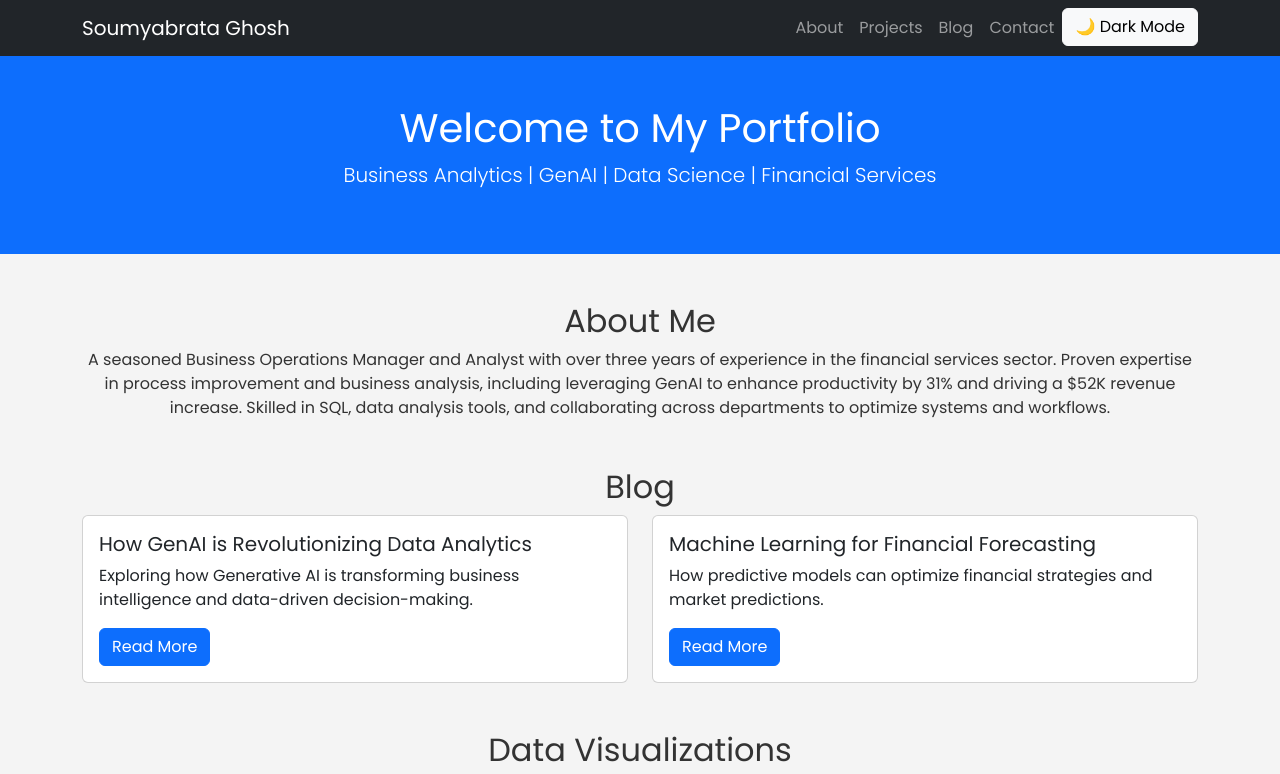
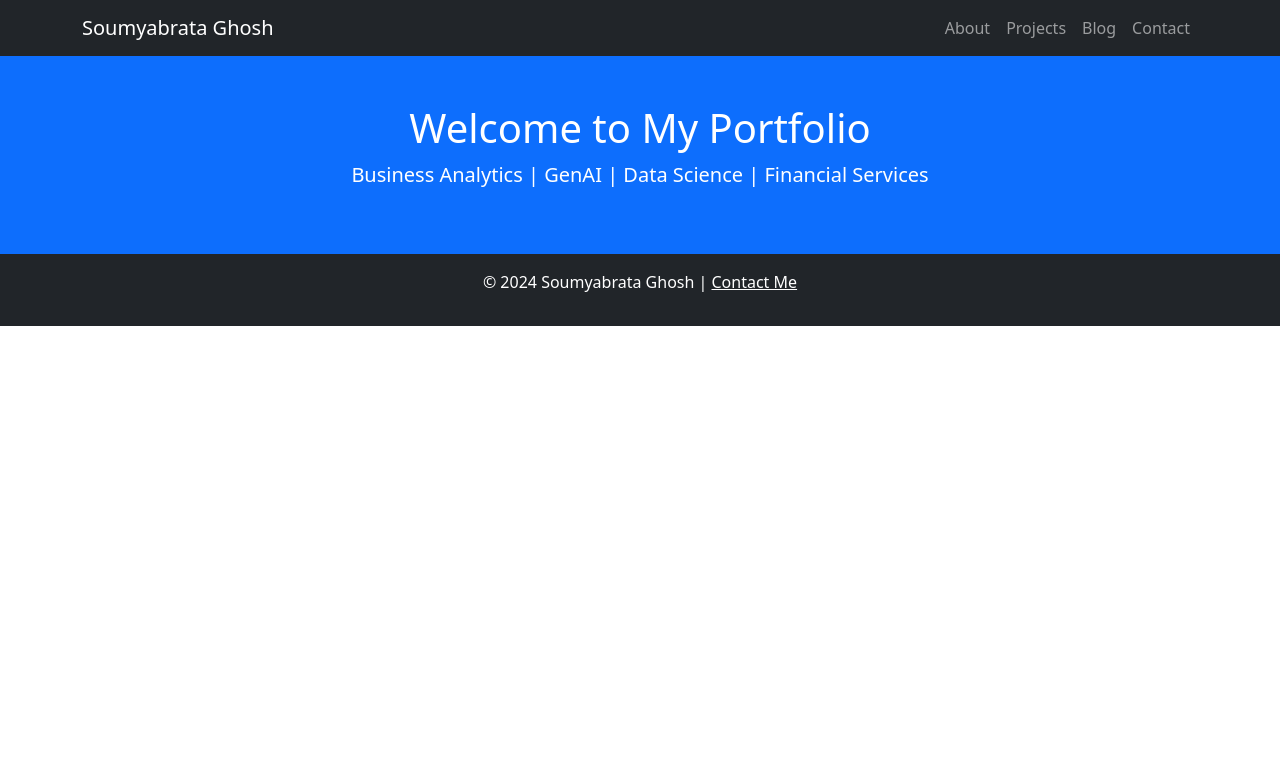
Before and after one commit to SoGhosh719/Soumyabrata-portfolio-Github, a plain HTML site: page index.html in a window 1280 px wide. Shown: the top 774 px of the page. Drawn offline with nearby package versions, Linux system fonts and the light colour scheme.

Commit message:
Update index.html

```diff
--- a/index.html
+++ b/index.html
@@ -4,127 +4,40 @@
     <meta charset="UTF-8">
     <meta name="viewport" content="width=device-width, initial-scale=1.0">
     <title>Soumyabrata Ghosh - Portfolio</title>
-
-    <!-- Bootstrap CSS -->
+    <link rel="stylesheet" href="css/style.css">
     <link rel="stylesheet" href="https://cdn.jsdelivr.net/npm/bootstrap@5.3.0/dist/css/bootstrap.min.css">
-
-    <!-- Google Fonts -->
-    <link rel="preconnect" href="https://fonts.googleapis.com">
-    <link href="https://fonts.googleapis.com/css2?family=Poppins:wght@300;400;600&display=swap" rel="stylesheet">
-
-    <!-- FontAwesome Icons -->
-    <link rel="stylesheet" href="https://cdnjs.cloudflare.com/ajax/libs/font-awesome/6.0.0/css/all.min.css">
-
-    <!-- Custom CSS -->
-    <link rel="stylesheet" href="css/style.css">
 </head>
 <body>
-
-    <!-- Navigation Bar -->
+    <!-- Navigation -->
     <nav class="navbar navbar-expand-lg navbar-dark bg-dark">
         <div class="container">
-            <a class="navbar-brand" href="#">Soumyabrata Ghosh</a>
+            <a class="navbar-brand" href="index.html">Soumyabrata Ghosh</a>
             <button class="navbar-toggler" type="button" data-bs-toggle="collapse" data-bs-target="#navbarNav">
                 <span class="navbar-toggler-icon"></span>
             </button>
             <div class="collapse navbar-collapse" id="navbarNav">
                 <ul class="navbar-nav ms-auto">
-                    <li class="nav-item"><a class="nav-link" href="#about">About</a></li>
-                    <li class="nav-item"><a class="nav-link" href="#projects">Projects</a></li>
-                    <li class="nav-item"><a class="nav-link" href="#blog">Blog</a></li>
-                    <li class="nav-item"><a class="nav-link" href="#contact">Contact</a></li>
-                    <li class="nav-item">
-                        <button id="darkModeToggle" class="btn btn-light">🌙 Dark Mode</button>
-                    </li>
+                    <li class="nav-item"><a class="nav-link" href="about.html">About</a></li>
+                    <li class="nav-item"><a class="nav-link" href="projects.html">Projects</a></li>
+                    <li class="nav-item"><a class="nav-link" href="blog.html">Blog</a></li>
+                    <li class="nav-item"><a class="nav-link" href="contact.html">Contact</a></li>
                 </ul>
             </div>
         </div>
     </nav>
 
     <!-- Hero Section -->
-    <header class="bg-primary text-white text-center py-5 animate__animated animate__fadeInDown">
+    <header class="bg-primary text-white text-center py-5">
         <div class="container">
             <h1>Welcome to My Portfolio</h1>
             <p class="lead">Business Analytics | GenAI | Data Science | Financial Services</p>
         </div>
     </header>
 
-    <!-- About Section -->
-    <section id="about" class="container my-5 animate__animated animate__fadeInLeft">
-        <h2 class="text-center">About Me</h2>
-        <p class="text-center">
-            A seasoned Business Operations Manager and Analyst with over three years of experience in the financial services sector. Proven expertise in process improvement and business analysis, including leveraging GenAI to enhance productivity by 31% and driving a $52K revenue increase. Skilled in SQL, data analysis tools, and collaborating across departments to optimize systems and workflows.
-        </p>
-    </section>
+    <footer class="text-center py-3 bg-dark text-white">
+        <p>© 2024 Soumyabrata Ghosh | <a href="contact.html" class="text-white">Contact Me</a></p>
+    </footer>
 
-    <!-- Blog Section -->
-    <section id="blog" class="container my-5">
-        <h2 class="text-center">Blog</h2>
-        <div class="row">
-            <div class="col-md-6">
-                <div class="card">
-                    <div class="card-body">
-                        <h5 class="card-title">How GenAI is Revolutionizing Data Analytics</h5>
-                        <p class="card-text">Exploring how Generative AI is transforming business intelligence and data-driven decision-making.</p>
-                        <a href="#" class="btn btn-primary">Read More</a>
-                    </div>
-                </div>
-            </div>
-            <div class="col-md-6">
-                <div class="card">
-                    <div class="card-body">
-                        <h5 class="card-title">Machine Learning for Financial Forecasting</h5>
-                        <p class="card-text">How predictive models can optimize financial strategies and market predictions.</p>
-                        <a href="#" class="btn btn-primary">Read More</a>
-                    </div>
-                </div>
-            </div>
-        </div>
-    </section>
-
-    <!-- Data Visualization Section -->
-    <section id="data-visuals" class="container my-5">
-        <h2 class="text-center">Data Visualizations</h2>
-        <canvas id="dataChart"></canvas>
-    </section>
-
-    <!-- Contact Section -->
-    <section id="contact" class="bg-light py-5 animate__animated animate__fadeInUp">
-        <div class="container text-center">
-            <h2>Contact Me</h2>
-            <p>Email: <a href="mailto:soumyabrata11411@gmail.com">soumyabrata11411@gmail.com</a></p>
-            <p>GitHub: <a href="https://github.com/soghosh719">soghosh719</a></p>
-            <p>LinkedIn: <a href="https://www.linkedin.com/in/soumyabrata-ghosh-205673290/">LinkedIn Profile</a></p>
-        </div>
-    </section>
-
-    <!-- Bootstrap JS -->
     <script src="https://cdn.jsdelivr.net/npm/bootstrap@5.3.0/dist/js/bootstrap.bundle.min.js"></script>
-    <script src="https://cdn.jsdelivr.net/npm/chart.js"></script>
-    <script>
-        // Dark Mode Toggle
-        document.getElementById('darkModeToggle').addEventListener('click', function() {
-            document.body.classList.toggle('dark-mode');
-            if (document.body.classList.contains('dark-mode')) {
-                this.textContent = '☀️ Light Mode';
-            } else {
-                this.textContent = '🌙 Dark Mode';
-            }
-        });
-
-        // Data Visualization with Chart.js
-        const ctx = document.getElementById('dataChart').getContext('2d');
-        new Chart(ctx, {
-            type: 'bar',
-            data: {
-                labels: ['Jan', 'Feb', 'Mar', 'Apr', 'May', 'Jun'],
-                datasets: [{
-                    label: 'Revenue ($K)',
-                    data: [50, 75, 60, 90, 120, 80],
-                    backgroundColor: 'rgba(54, 162, 235, 0.5)',
-                }]
-            }
-        });
-    </script>
 </body>
 </html>
```
